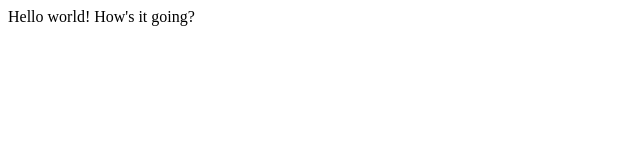
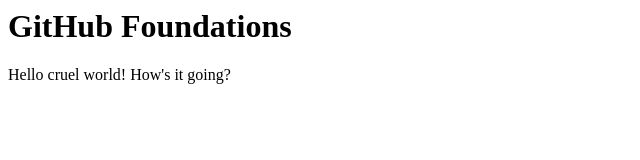
Before and after one commit to BillSF/sample-may-14, a plain HTML site: page index.html in a window 1280 px wide. Shown: the whole page, without its empty margins (0-640 px from the left). Drawn offline with Linux system fonts and the light colour scheme.

Commit message:
add a header and alter body text

```diff
--- a/index.html
+++ b/index.html
@@ -1,7 +1,9 @@
 <html>
+	<title>GitHub Foundations May-14 2014</title>
 	<head></head>
 	<body>
-		Hello world!
+		<h1>GitHub Foundations</h1>
+		Hello cruel world!
 		How's it going?
 	</body>
 </html>
```
